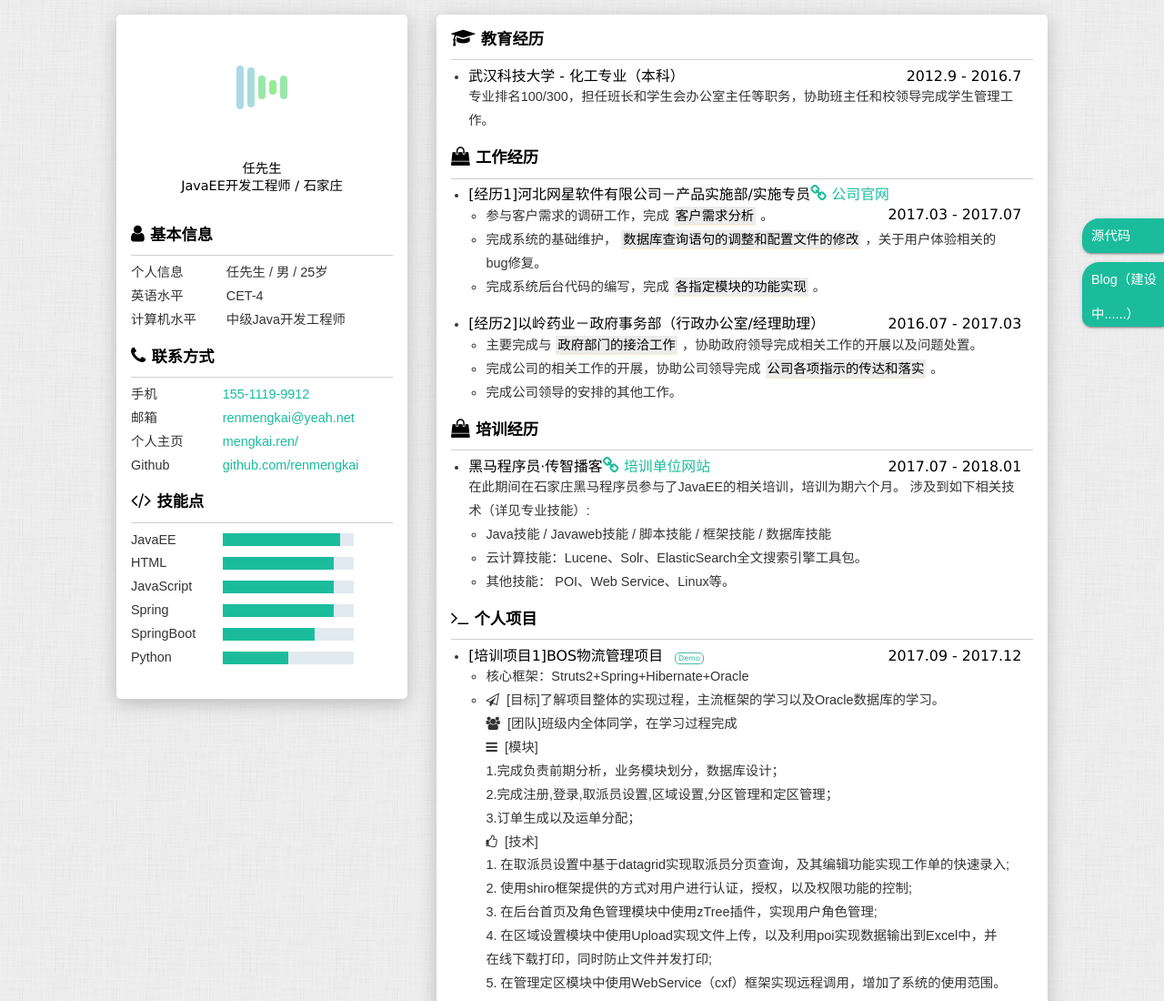
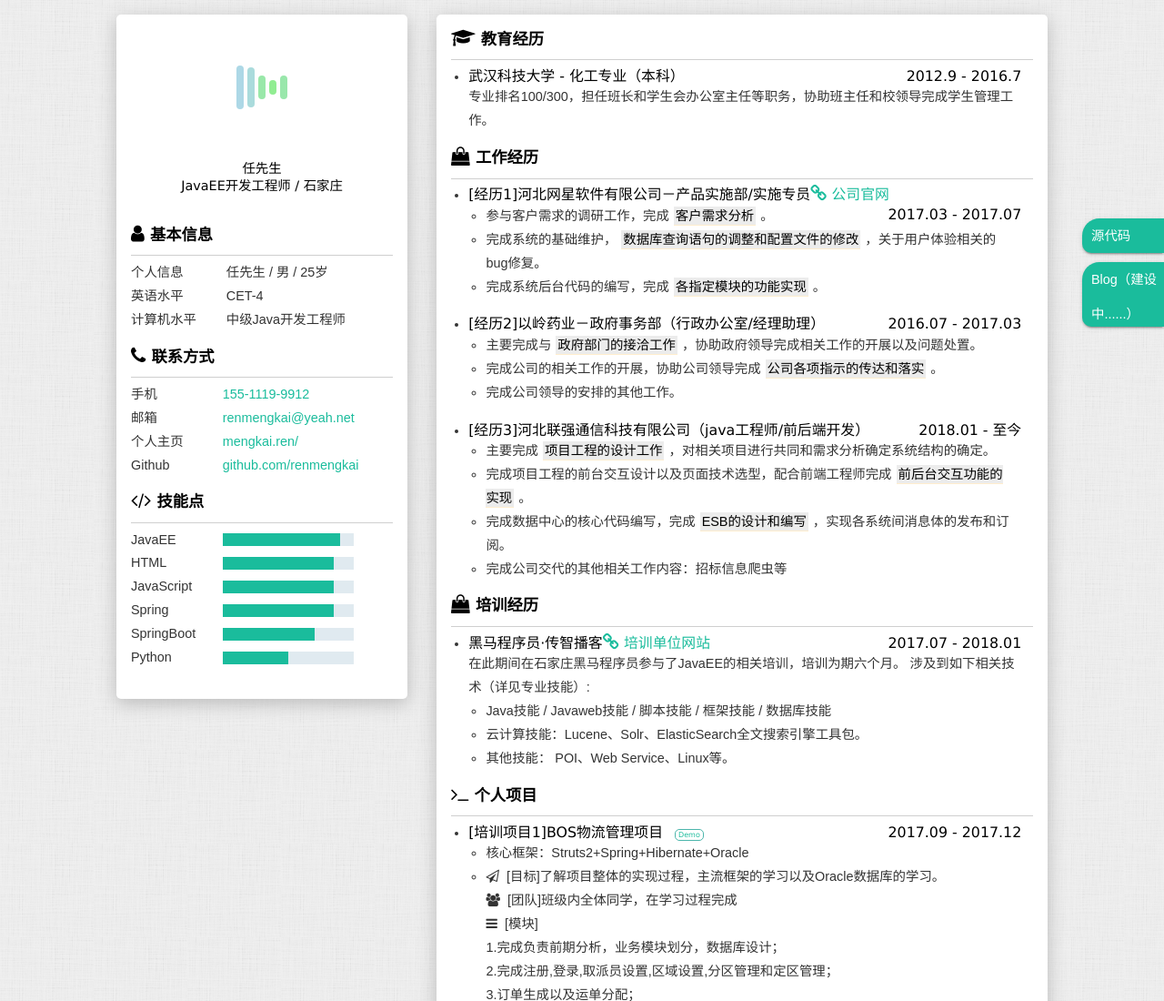
Before and after one commit to renmengkai/writer, a plain HTML site: page resume.html in a window 1280 px wide. Shown: the top 1100 px of the page at 91% size. Drawn offline with Linux system fonts and the light colour scheme.

Commit message:
Update resume.html

```diff
--- a/resume.html
+++ b/resume.html
@@ -164,6 +164,19 @@
                                 <!-- <li>论坛<mark>图片增量备份</mark>（CentOS+vsftpd+crontab）<a href="#" target="_blank"><i class="fa fa-link" aria-hidden="true"></i>博客文章</a>。</li> -->
                             </ul>
                         </li>
+                        <li>
+                            <h3>
+                                <span>[经历3]河北联强通信科技有限公司（java工程师/前后端开发）</span>
+                                <time>2018.01 - 至今</time>
+                            </h3>
+                            <ul class="info-content">
+                                <li>主要完成<mark>项目工程的设计工作</mark>，对相关项目进行共同和需求分析确定系统结构的确定。</li>
+                                <li>完成项目工程的前台交互设计以及页面技术选型，配合前端工程师完成<mark>前后台交互功能的实现</mark>。</li>
+                                <li>完成数据中心的核心代码编写，完成<mark>ESB的设计和编写</mark>，实现各系统间消息体的发布和订阅。</li>
+                                <li>完成公司交代的其他相关工作内容：招标信息爬虫等</li>
+                                <!-- <li>论坛<mark>图片增量备份</mark>（CentOS+vsftpd+crontab）<a href="#" target="_blank"><i class="fa fa-link" aria-hidden="true"></i>博客文章</a>。</li> -->
+                            </ul>
+                        </li>
                     </ul>
                 </section>
 
@@ -273,26 +286,7 @@
                                 </li>
                             </ul>
                         </li>
-                        <li>
-                            <h3>
-                                <span>[项目4]肿瘤流行病数据可视化</span>
-                                <span class="link"><a href="#" target="_blank">Demo</a></span>
-                                <time>201X.X-201X.X</time>
-                            </h3>
-                            <ul class="info-content">
-                                <li>技术栈：HTML 5+D3.js+ECharts+MySQL</li>
-                                <li>
-                                    <i class="fa fa-paper-plane-o" aria-hidden="true"></i>
-                                    [目标]实现常见肿瘤流行病数据多维度可视化展示、数据透视及分析<br/>
-                                    <i class="fa fa-users" aria-hidden="true"></i>
-                                    [团队]与 1 位<br/>
-                                    <i class="fa fa-bars" aria-hidden="true"></i>
-                                    [贡献]分析项目需求，清洗并整理相关数据(扩展第三方知识组织系统和 Google trends 数据)，并用 <mark>D3.js</mark> 和 <mark>ECharts</mark> 进行图形化展示以及实现简易自动分析 功能<br/>
-                                    <i class="fa fa-thumbs-o-up" aria-hidden="true"></i>
-                                    [效果]作品取得第二届共享杯国家级竞赛“特等奖”(1/1500)
-                                </li>
-                            </ul>
-                        </li> -->
+                         -->
 
                     </ul>
                 </section>
```
